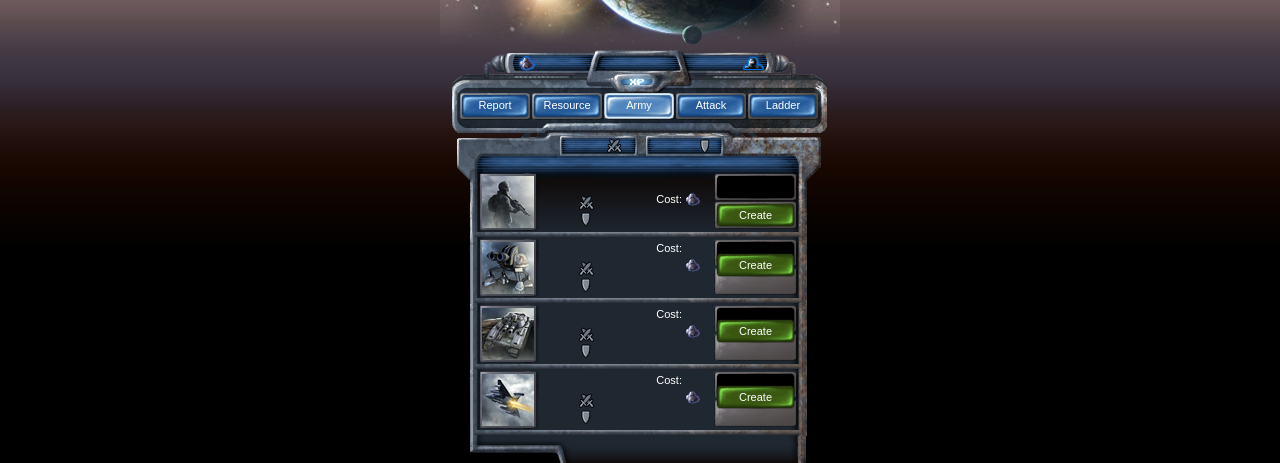
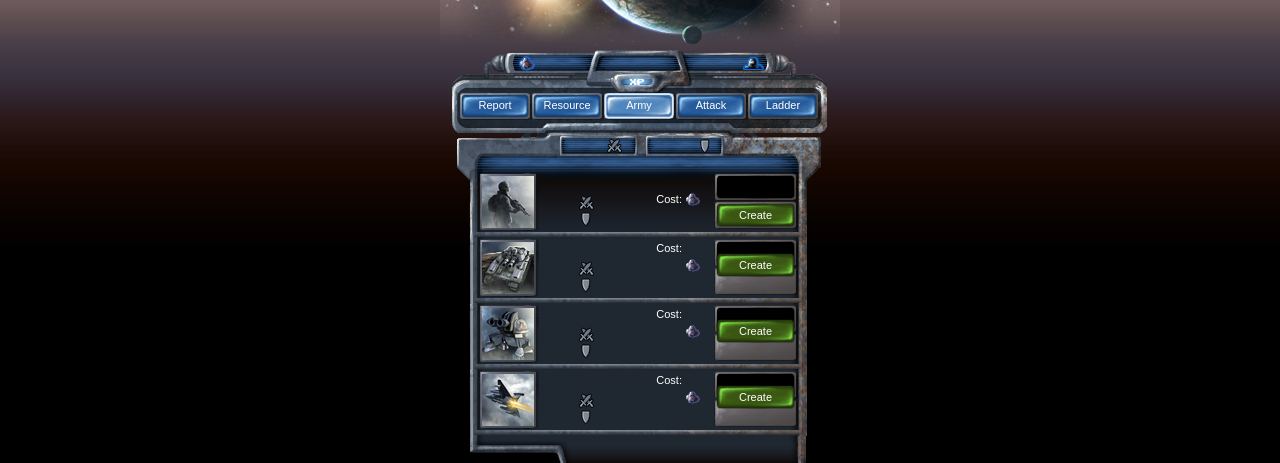
Before and after one commit to workbandits/starfight, a plain HTML site: page army.html in a window 1280 px wide. Shown: the top 463 px of the page. Drawn offline with Linux system fonts and the light colour scheme.

Commit message:
fix bugs

```diff
--- a/static/css/army.css
+++ b/static/css/army.css
@@ -92,10 +92,10 @@
     height: 66px;
 }
 .image02 {
-    background: url('../image/Unite02.png') 0 0 no-repeat;
+    background: url('../image/Unite03.png') 0 0 no-repeat;
 }
 .image03 {
-    background: url('../image/Unite03.png') 0 0 no-repeat;
+    background: url('../image/Unite02.png') 0 0 no-repeat;
 }
 .image04 {
     background: url('../image/Unite04.png') 0 0 no-repeat;
--- a/static/js/army.js
+++ b/static/js/army.js
@@ -27,6 +27,7 @@ function onLoad(response) {
             army: ko.observableArray(response.data.army)
         }
         ko.applyBindings(myViewModel);
+    });
 
     $('input[type=submit]').on('click', function(e) {
         e.preventDefault();
@@ -55,5 +56,4 @@ function onLoad(response) {
 
         inputNode.val('');
     });
-    });
 }
```
Also changed, not shown: static/js/attack.js (+5 -5 lines). Lines whose indentation alone changed are shown as unchanged.
